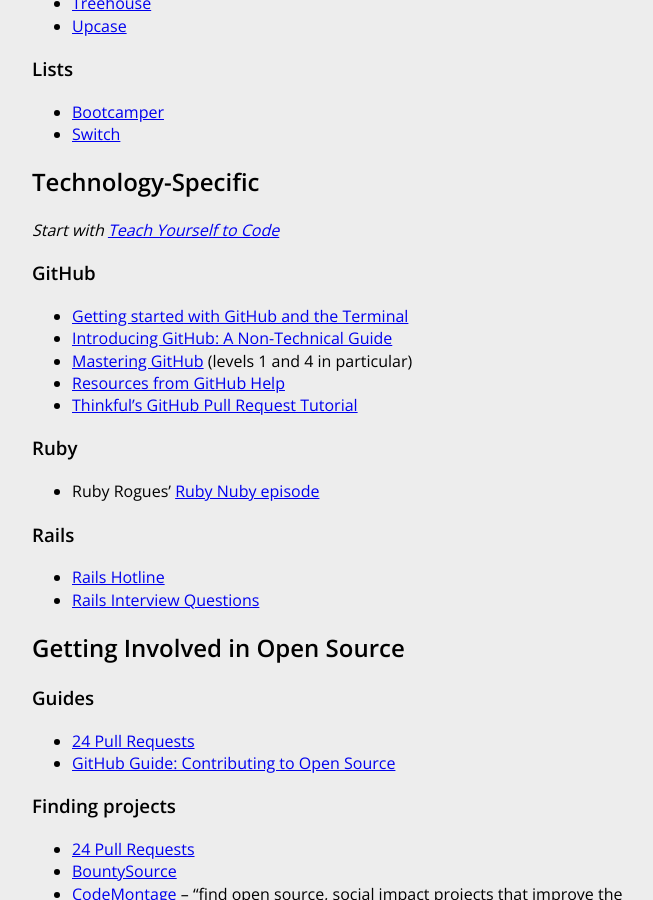
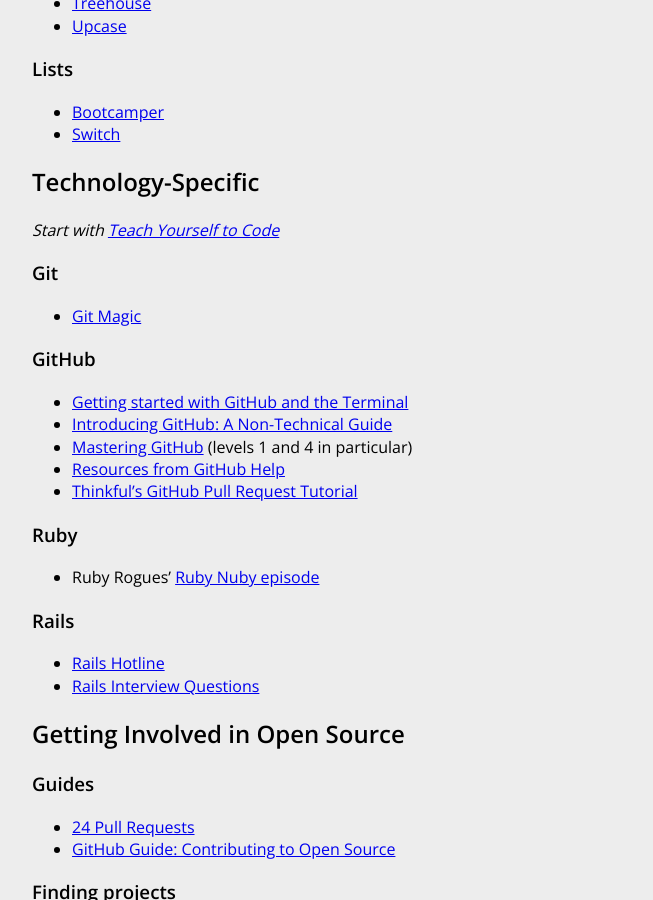
Before and after one commit to HackerHours/hackerhours.org, a Jekyll site: the page built from resources.md, in a window 1280 px wide and 900 px high, scrolled down 1952 px. Shown: the whole window, without its empty margins (288-941 px from the left). Built offline with Jekyll 4.4.1, drawn with Linux system fonts in a browser that asks for light colours; comment, search, counter and statistics services are not loaded.

Commit message:
link to Git Magic

```diff
--- a/resources.md
+++ b/resources.md
@@ -78,6 +78,10 @@
 
 *Start with [Teach Yourself to Code](http://teachyourselftocode.com/)*
 
+### Git
+
+* [Git Magic](http://www-cs-students.stanford.edu/~blynn/gitmagic/)
+
 ### GitHub
 
 * [Getting started with GitHub and the Terminal](https://18f.gsa.gov/2015/03/03/how-to-use-github-and-the-terminal-a-guide/)
```
